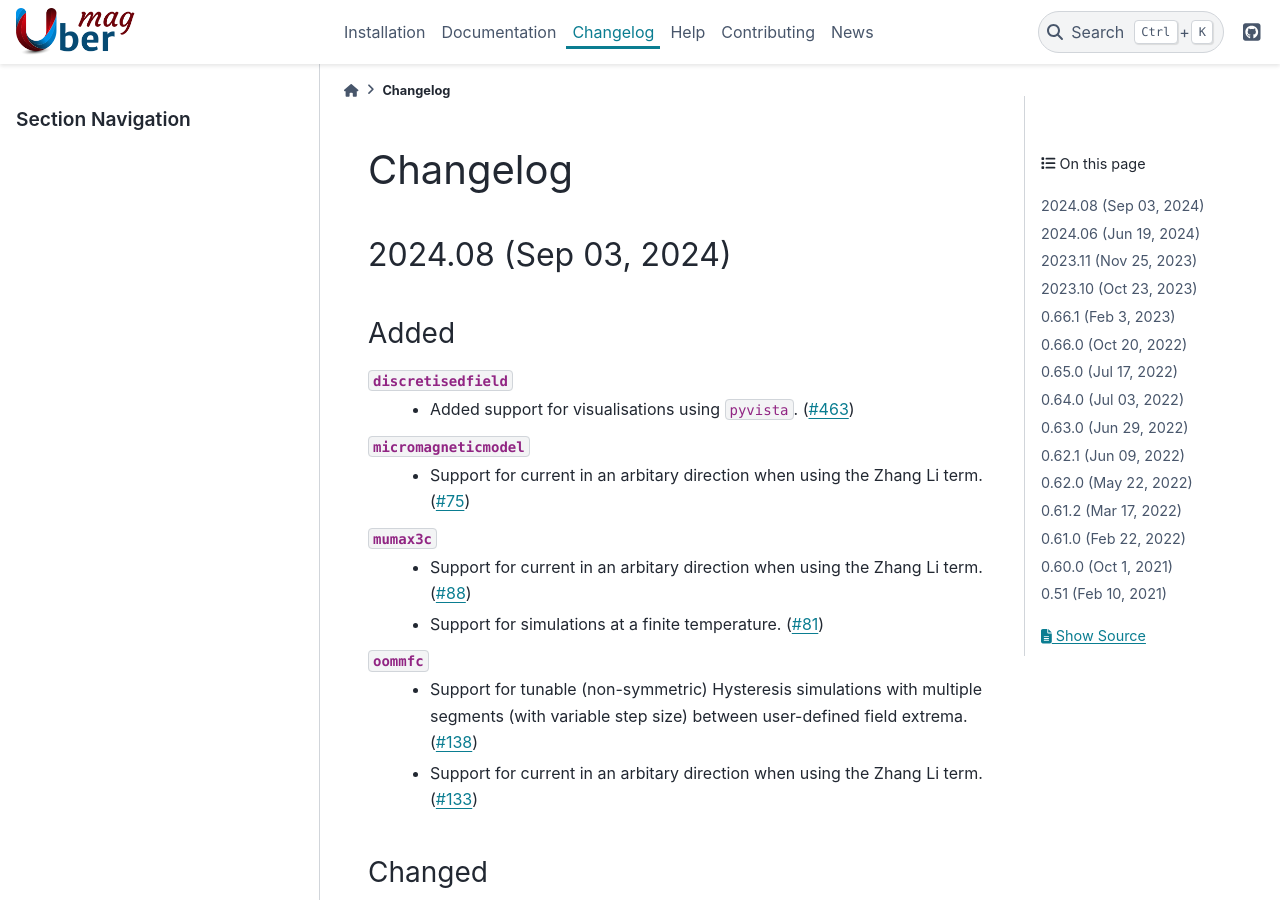
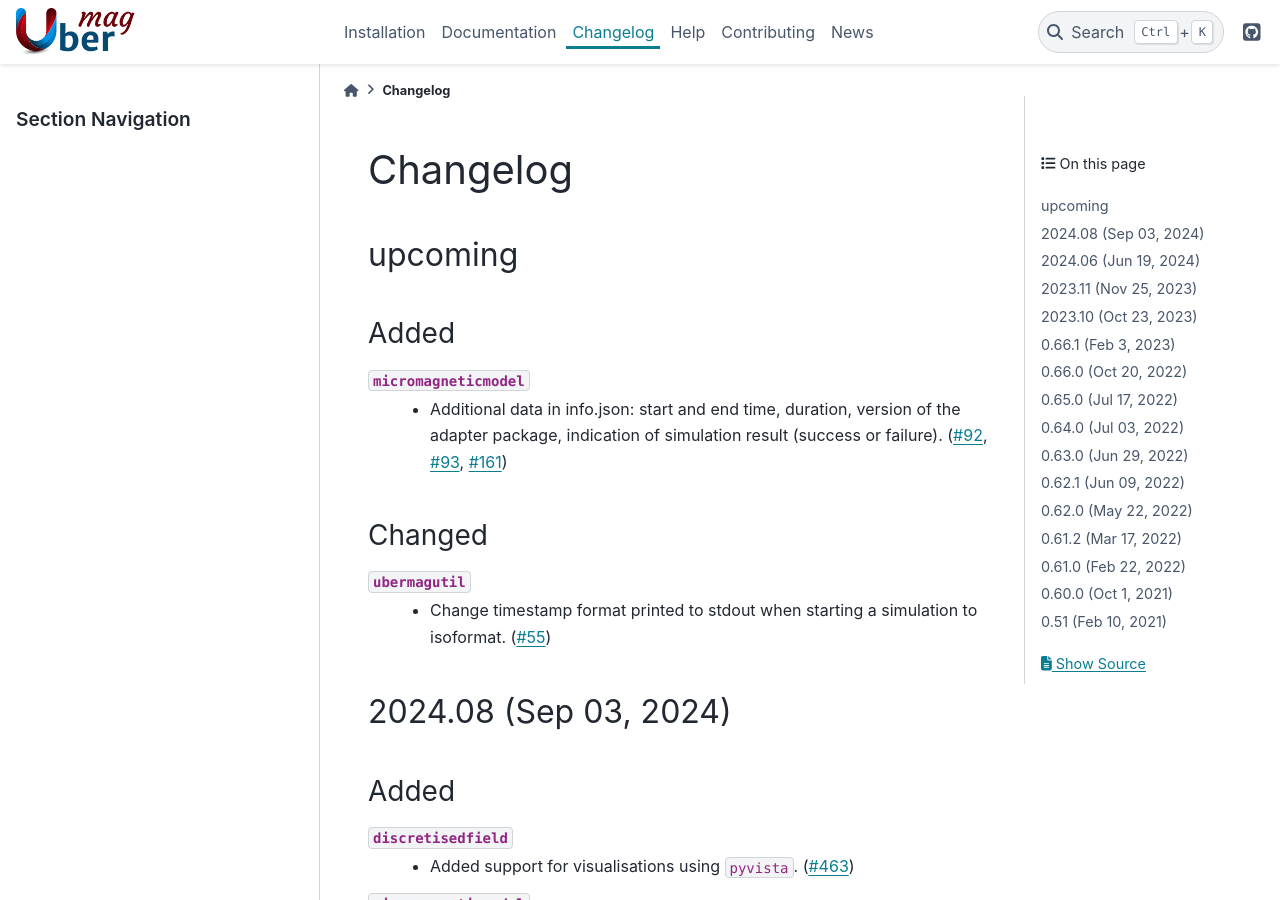
Before and after one commit to ubermag/ubermag.github.io, a Sphinx documentation site: the page built from source/changelog.rst, in a window 1280 px wide and 900 px high. Built offline with Sphinx 7.4.7 and the PyData theme 0.15.4, drawn with Linux system fonts in a browser that asks for light colours; pages that are not in the unit, such as notebooks, are missing from menus.

Commit message:
Changelog: additional data in info.json; standart time format

```diff
--- a/source/changelog.rst
+++ b/source/changelog.rst
@@ -1,6 +1,26 @@
 =========
 Changelog
 =========
+
+upcoming
+========
+
+Added
+-----
+
+``micromagneticmodel``
+  - Additional data in info.json: start and end time, duration, version of the
+    adapter package, indication of simulation result (success or failure).
+    (`#92 <https://github.com/ubermag/micromagneticmodel/pull/92>`__,
+    `#93 <https://github.com/ubermag/mumax3c/pull/93>`__,
+    `#161 <https://github.com/ubermag/oommfc/pull/161>`__)
+
+Changed
+-------
+
+``ubermagutil``
+  - Change timestamp format printed to stdout when starting a simulation to isoformat.
+    (`#55 <https://github.com/ubermag/ubermagutil/pull/55>`__)
 
 2024.08 (Sep 03, 2024)
 ======================
```
